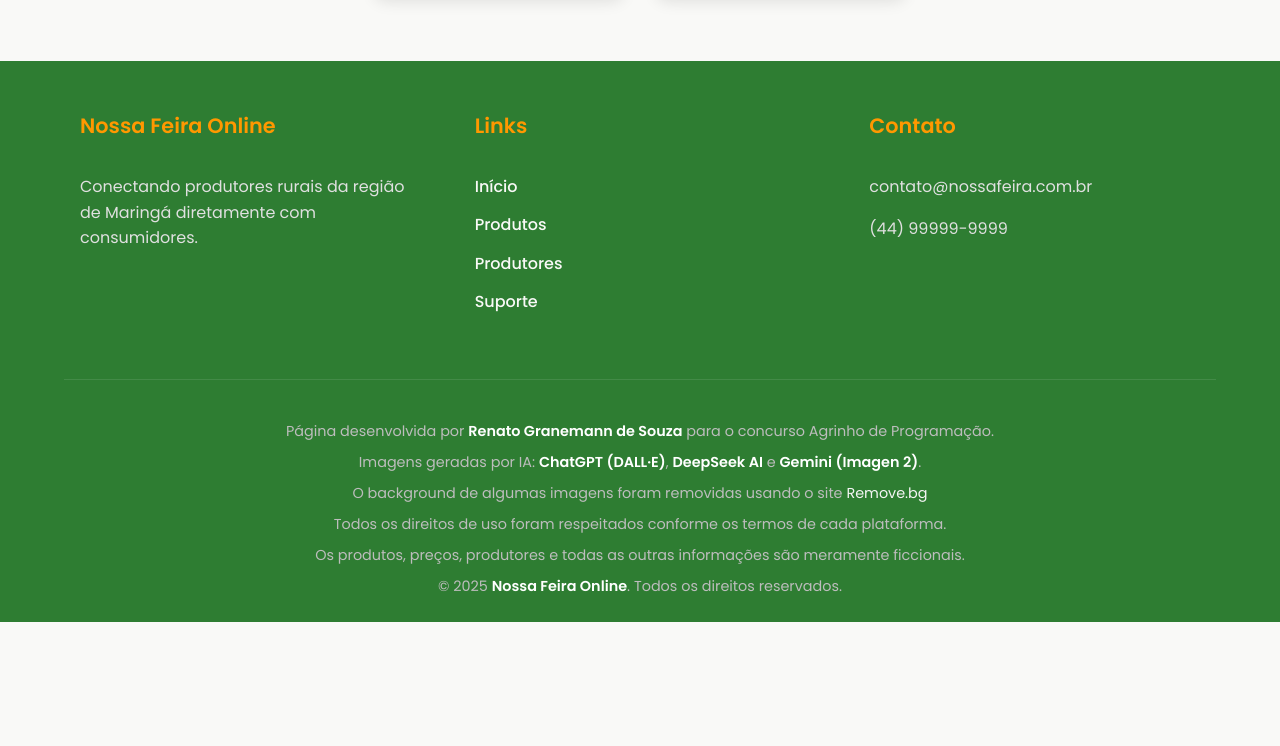
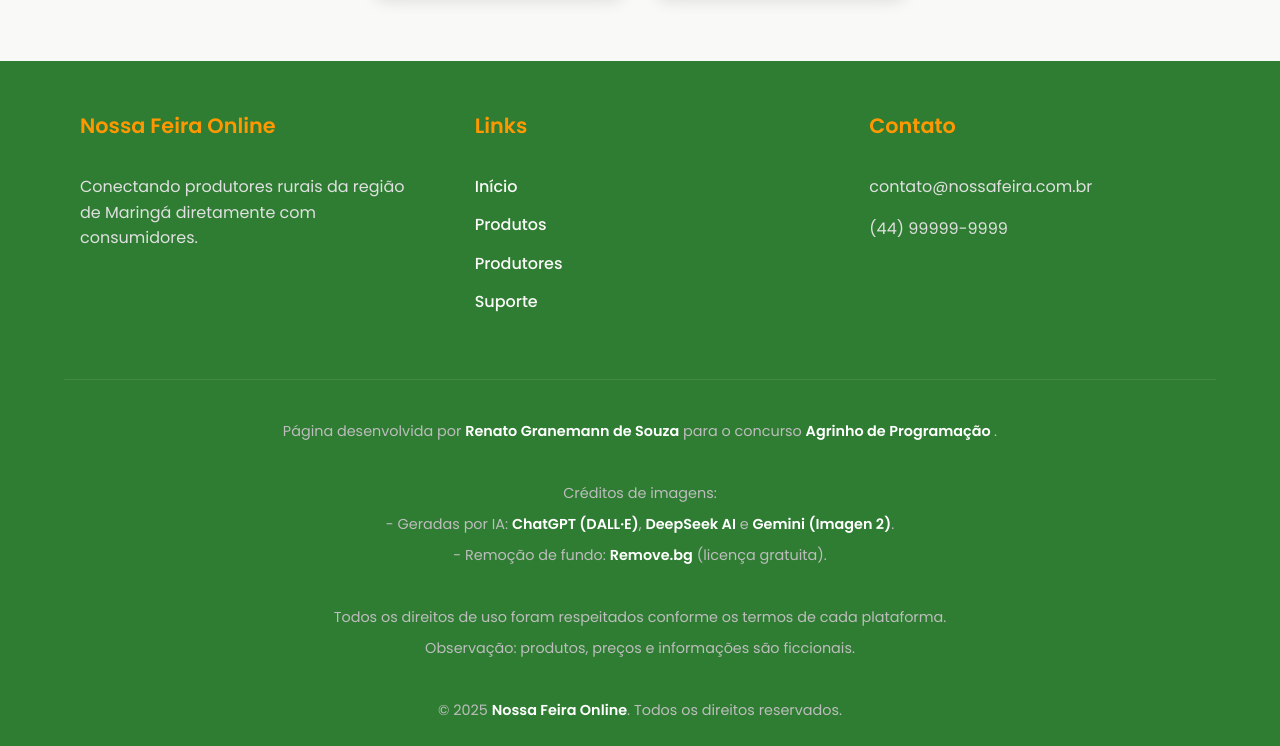
Before and after one commit to RenatoGra123/Agrinho-Nossa_Feira_Online, a plain HTML site: page subpaginas/produtos/frutas.html in a window 1280 px wide. Shown: the part 891-1637 px from the top of the page. Before the commit the page ends 1513 px from the top, so only its background shows below. Drawn offline with Linux system fonts and the light colour scheme.

Commit message:
Update frutas.html

```diff
--- a/subpaginas/produtos/frutas.html
+++ b/subpaginas/produtos/frutas.html
@@ -86,14 +86,18 @@
             </div>
         </div>
         <div class="footer-bottom">
-            <p>Página desenvolvida por <strong>Renato Granemann de Souza</strong> para o concurso Agrinho de
-                Programação.</p>
-            <p>Imagens geradas por IA: <strong>ChatGPT (DALL·E)</strong>, <strong>DeepSeek AI</strong> e <strong>Gemini
-                    (Imagen 2)</strong>.</p>
-            <p>O background de algumas imagens foram removidas usando o site <a href="https://www.remove.bg/pt-br"
-                    class="footer" target="_blank">Remove.bg </a></p>
+            <p>Página desenvolvida por <strong>Renato Granemann de Souza</strong> para o concurso <strong>
+                Agrinho de
+                    Programação
+            </strong>.</p>
+            <br>
+            <p>Créditos de imagens:</p>
+            <p> - Geradas por IA: <strong>ChatGPT (DALL·E)</strong>, <strong>DeepSeek AI</strong> e <strong>Gemini (Imagen 2)</strong>.</p>
+            <p> - Remoção de fundo: <strong>Remove.bg</strong> (licença gratuita).</p>
+            <br>
             <p>Todos os direitos de uso foram respeitados conforme os termos de cada plataforma.</p>
-            <p>Os produtos, preços, produtores e todas as outras informações são meramente ficcionais.</p>
+            <p>Observação: produtos, preços e informações são ficcionais.</p>
+            <br>
             <p>&copy; 2025 <strong>Nossa Feira Online</strong>. Todos os direitos reservados.</p>
         </div>
     </footer>
```
